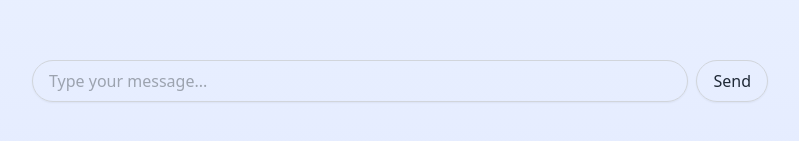
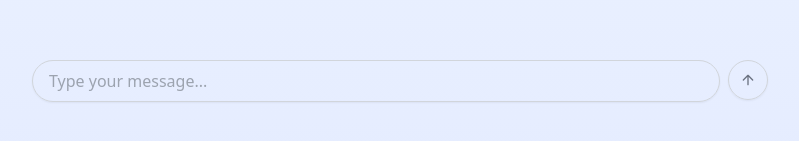
Before and after one commit to richardisalas/grandprixgpt, a Next.js app: page / in a window 1280 px wide. Shown: the part 363-504 px from the top of the page, without its empty margins (240-1039 px from the left). Built offline with nearby package versions, Linux system fonts and the light colour scheme.

Commit message:
Update Chat component

```diff
--- a/app/components/Chat.tsx
+++ b/app/components/Chat.tsx
@@ -29,9 +29,22 @@ export default function Chat({ onSubmit }: ChatProps) {
         />
         <button
           type="submit"
-          className="px-4 py-2 bg-transparent text-gray-800 rounded-full shadow-sm border border-gray-300 hover:shadow-md focus:outline-none"
+          className="w-10 h-10 flex items-center justify-center bg-transparent text-gray-500 rounded-full shadow-sm border border-gray-300 hover:shadow-md focus:outline-none"
+          aria-label="Send message"
         >
-          Send
+          <svg
+            xmlns="http://www.w3.org/2000/svg"
+            width="16"
+            height="16"
+            viewBox="0 0 24 24"
+            fill="none"
+            stroke="currentColor"
+            strokeWidth="2"
+            strokeLinecap="round"
+            strokeLinejoin="round"
+          >
+            <path d="M12 19V5M5 12l7-7 7 7"/>
+          </svg>
         </button>
       </form>
     </div>
```
